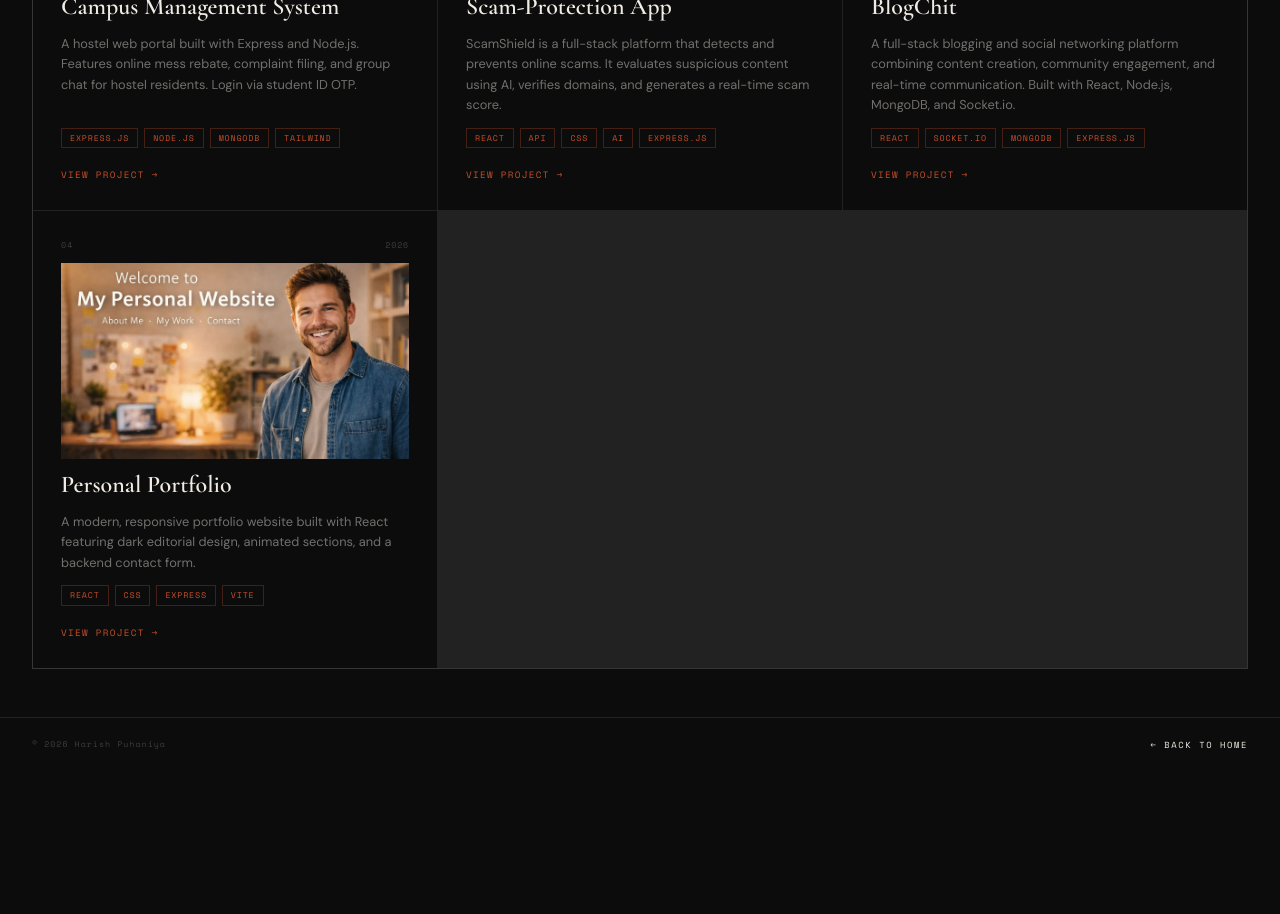
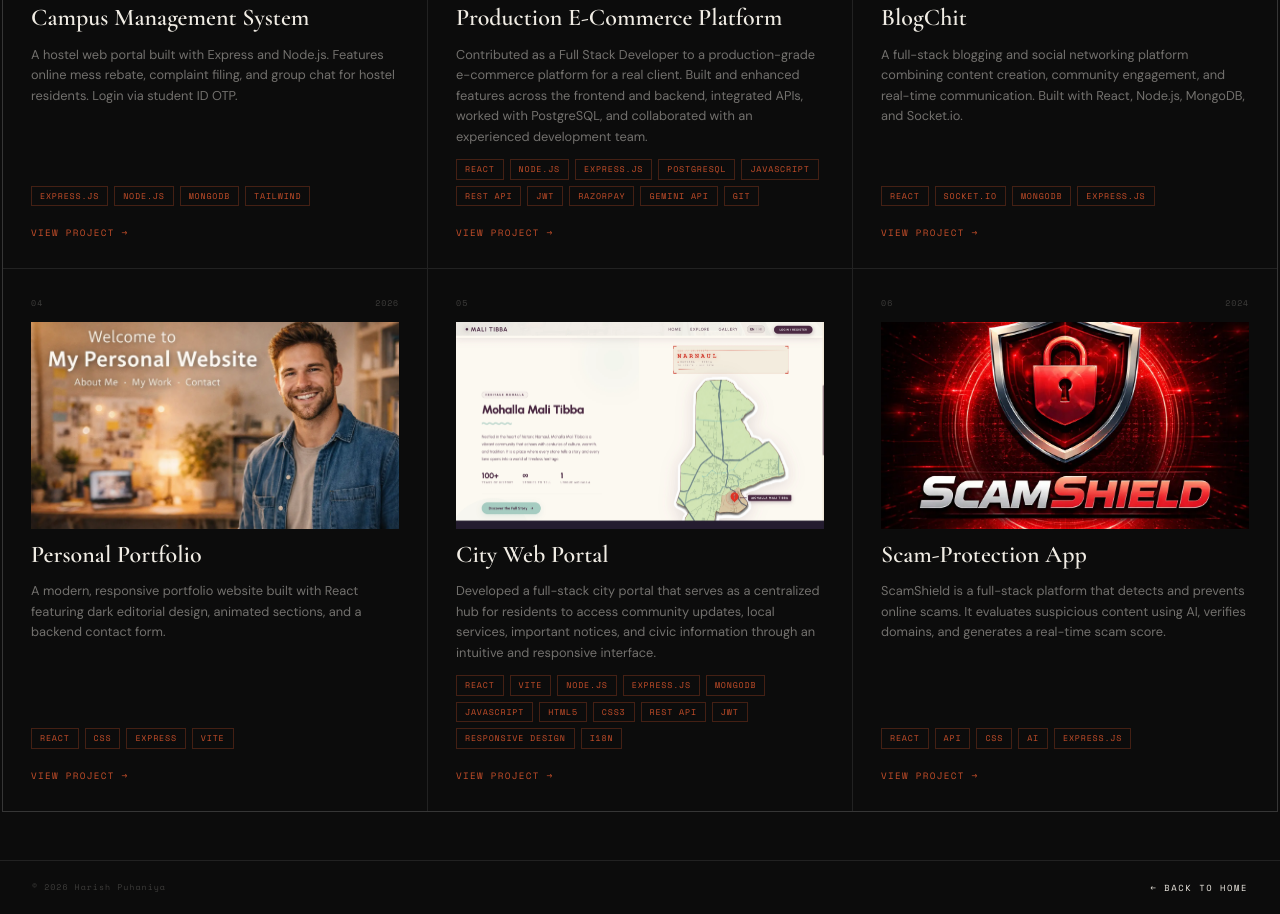
Before and after one commit to HARISH-YADAV483/harishpuhaniya, a React (Vite) app in the folder frontend/: page /projects in a window 1280 px wide. Shown: the part 580-1494 px from the top of the page. Before the commit the page ends 1351 px from the top, so only its background shows below. Built offline with nearby package versions, Linux system fonts and the light colour scheme; no server answers.

Commit message:
ui improved of public app

```diff
--- a/frontend/src/components/Education.jsx
+++ b/frontend/src/components/Education.jsx
@@ -199,7 +199,7 @@ const Education = () => {
       <div style={{ display: "grid", gridTemplateColumns: "1fr 1fr", gap: 0, borderBottom: "1px solid var(--border)" }}
         className="edu-two-col">
         {/* Left — education cards */}
-        <div style={{ padding: "40px 32px", borderRight: "1px solid var(--border)" }}>
+        <div style={{ padding: "40px 4px", borderRight: "1px solid var(--border)" }}>
           <span className="pf-section-label" style={{ display: "block", marginBottom: 24 }}>§ Credentials</span>
 
           <InfoCard number={1} label="Degree" delay={0}>
--- a/frontend/src/components/HomeNew.jsx
+++ b/frontend/src/components/HomeNew.jsx
@@ -11,6 +11,7 @@ import roject from "../assets/jioo.jpeg";
 import oject from "../assets/image copy 4.webp";
 import ject from "../assets/image copy 5.webp";
 import cv from "../assets/harishpuhaniyacv.pdf";
+import bj from "../assets/beejspray.webp";
 import "./PortfolioNew.css";
 
 /* ── Ticker items (duplicated for seamless loop) ────────── */
@@ -45,6 +46,12 @@ const SERVICES = [
 
 /* ── Projects ───────────────────────────────────────────── */
 const PROJECTS = [
+  {
+    img: bj,
+    title: "Production E-Commerce Platform",
+
+    desc: "Contributed as a Full Stack Developer to a production-grade e-commerce platform for a real client. Built and enhanced features across the frontend and backend, integrated APIs, worked with PostgreSQL, and collaborated with an experienced development team.",
+  },
   {
     img: roject,
     title: "Scamshield",
--- a/frontend/src/components/Portfolio.jsx
+++ b/frontend/src/components/Portfolio.jsx
@@ -3,7 +3,11 @@ import { Link } from "react-router-dom";
 import hostelImg from "../assets/hostel.webp";
 import projectImg from "../assets/project.webp";
 import personalImg from "../assets/personal.webp";
+import bj from "../assets/beejspray.webp";
 import blogchitImg from "../assets/image copy 5.webp";
+
+
+import City from "../assets/screen.webp";
 import "./PortfolioNew.css";
 
 /* ── shared mini-navbar ─────────────────────────────────── */
@@ -63,13 +67,36 @@ const PROJECTS = [
   },
   {
     id: 2,
-    title: "Scam-Protection App",
-    description: "ScamShield is a full-stack platform that detects and prevents online scams. It evaluates suspicious content using AI, verifies domains, and generates a real-time scam score.",
-    image: projectImg,
-    link: "https://hackrustfinal.onrender.com/",
-    tags: ["React", "API", "CSS", "AI", "Express.js"],
+    title: "Production E-Commerce Platform",
+    description: "Contributed as a Full Stack Developer to a production-grade e-commerce platform for a real client. Built and enhanced features across the frontend and backend, integrated APIs, worked with PostgreSQL, and collaborated with an experienced development team.",
+    image: bj,
+    link: "#",
+   tags: [
+
+  "React",
+
+  "Node.js",
+
+  "Express.js",
+
+  "PostgreSQL",
+
+  "JavaScript",
+
+  "REST API",
+
+  "JWT",
+
+  "Razorpay",
+
+  "Gemini API",
+
+  "Git"
+
+],
     year: "2024",
   },
+
   {
     id: 3,
     title: "BlogChit",
@@ -87,6 +114,49 @@ const PROJECTS = [
     link: "#",
     tags: ["React", "CSS", "Express", "Vite"],
     year: "2026",
+  },
+  {
+    id: 5,
+    title: "City Web Portal",
+    description: "Developed a full-stack city portal that serves as a centralized hub for residents to access community updates, local services, important notices, and civic information through an intuitive and responsive interface.",
+    image: City,
+    link: "https://mallitibba.onrender.com/",
+    tags:[
+
+  "React",
+
+  "Vite",
+
+  "Node.js",
+
+  "Express.js",
+
+  "MongoDB",
+
+  "JavaScript",
+
+  "HTML5",
+
+  "CSS3",
+
+  "REST API",
+
+  "JWT",
+
+  "Responsive Design",
+  "i18n"
+
+]
+
+  },
+  {
+    id: 6,
+    title: "Scam-Protection App",
+    description: "ScamShield is a full-stack platform that detects and prevents online scams. It evaluates suspicious content using AI, verifies domains, and generates a real-time scam score.",
+    image: projectImg,
+    link: "https://hackrustfinal.onrender.com/",
+    tags: ["React", "API", "CSS", "AI", "Express.js"],
+    year: "2024",
   },
 ];
 
@@ -136,7 +206,12 @@ function ProjectCard({ project, index }) {
   );
 }
 
-const Portfolio = () => (
+const Portfolio = () => {
+  useEffect(() => {
+    window.scrollTo({ top: 0, left: 0, behavior: "instant" });
+  }, []);
+
+  return (
     <div className="pf-root">
       <MiniNav active="work" />
       {/* Ticker */}
@@ -151,7 +226,7 @@ const Portfolio = () => (
 
       <main className="pf-main">
         {/* Header */}
-      <section style={{ padding: "40px 32px 0", borderBottom: "1px solid var(--border)" }}>
+        <section style={{ padding: "40px 2px 0", borderBottom: "1px solid var(--border)" }}>
           <div style={{ display: "flex", justifyContent: "space-between", alignItems: "flex-start", marginBottom: 40 }}>
             <div>
               <span className="pf-section-label" style={{ display: "block", marginBottom: 20 }}>
@@ -162,7 +237,7 @@ const Portfolio = () => (
                 fontWeight: 600, lineHeight: 0.9, display: "flex", alignItems: "baseline", gap: 16, flexWrap: "wrap"
               }}>
                 <span style={{ color: "var(--text-primary)" }}>The</span>
-              <span style={{ color: "var(--accent)", fontStyle: "italic" }}>archive</span>
+                <span style={{ color: "var(--accent)", fontStyle: "italic" }}>Archive</span>
               </h1>
             </div>
             <div style={{ textAlign: "right" }}>
@@ -184,5 +259,6 @@ const Portfolio = () => (
       </main>
     </div>
   );
+};
 
 export default Portfolio;
```
Also changed, not shown: frontend/src/assets/beejspray.webp (added), frontend/src/assets/screen.webp (added). Lines whose indentation alone changed are shown as unchanged.
